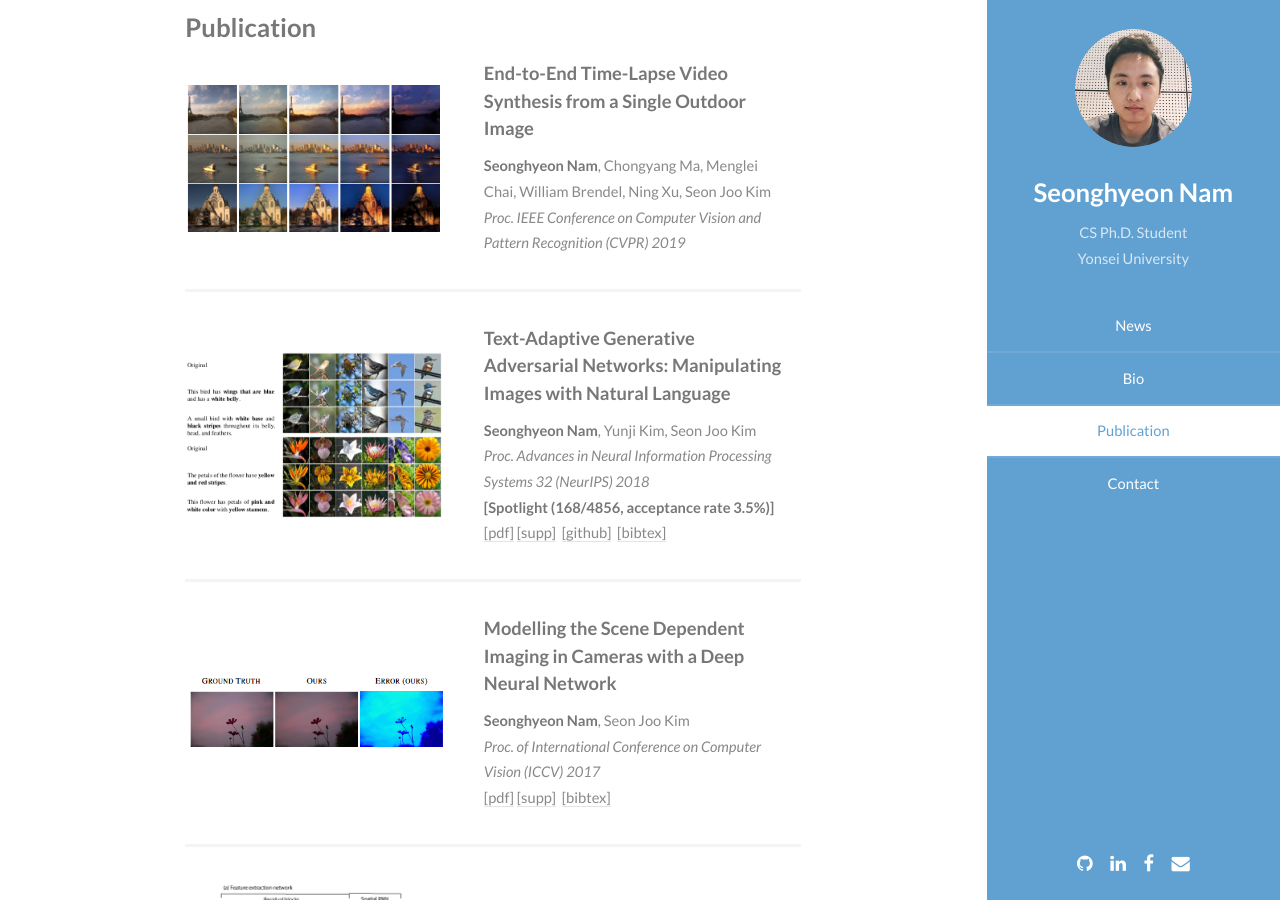
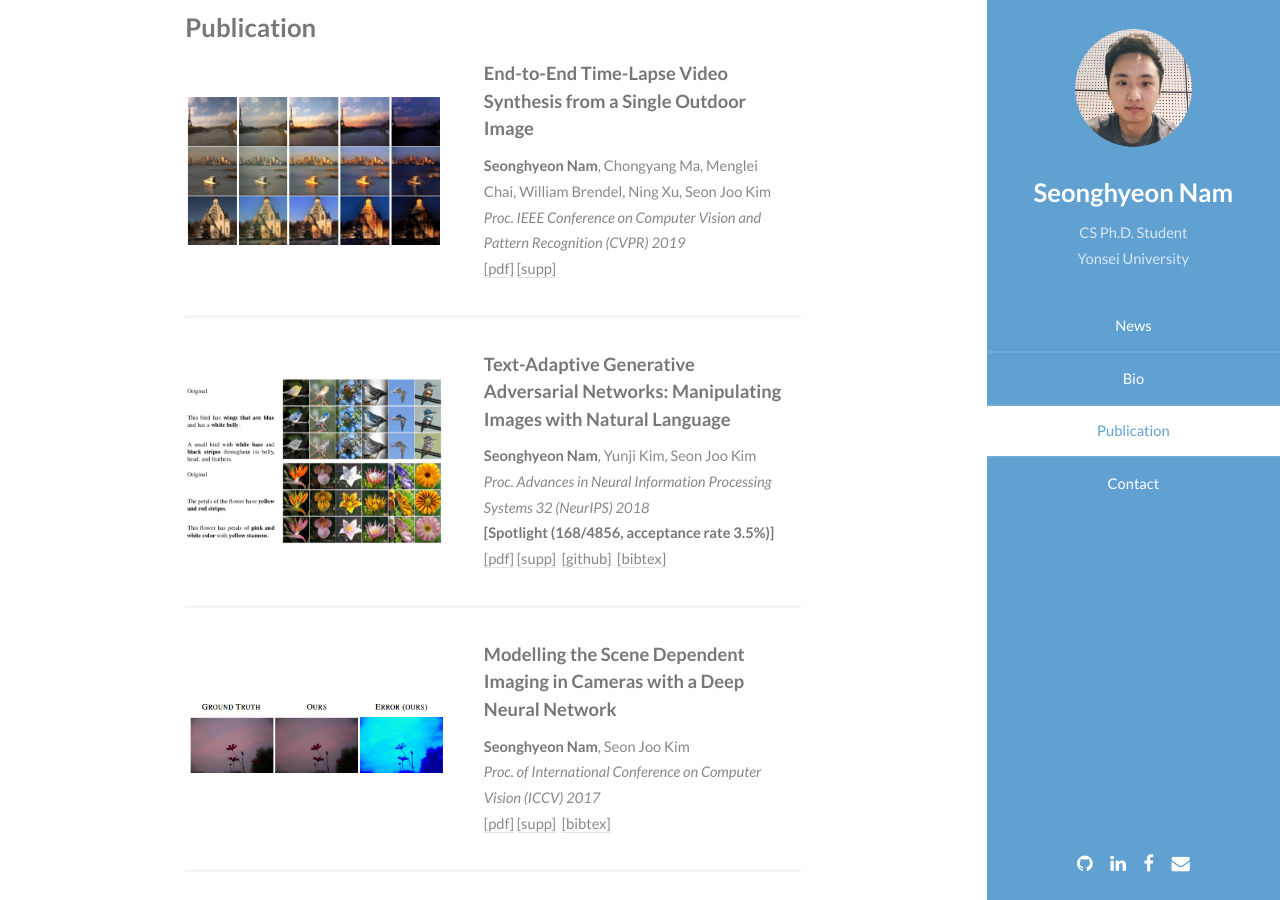
Before and after one commit to woozzu/woozzu.github.io, a Jekyll site: the page built from index.html, in a window 1280 px wide and 900 px high, scrolled down 1448 px. Built offline with Jekyll 4.4.1, drawn with Linux system fonts in a browser that asks for light colours.

Commit message:
add paper

```diff
--- a/_posts/2019-02-25-timelapse-cvpr.markdown
+++ b/_posts/2019-02-25-timelapse-cvpr.markdown
@@ -7,4 +7,6 @@ thumbnail: timelapse_cvpr19.png
 title:  "End-to-End Time-Lapse Video Synthesis from a Single Outdoor Image"
 authors: <strong>Seonghyeon Nam</strong>, Chongyang Ma, Menglei Chai, William Brendel, Ning Xu, Seon Joo Kim
 booktitle: Proc. IEEE Conference on Computer Vision and Pattern Recognition (CVPR) 2019
+paper: timelapse_cvpr19/paper.pdf
+supp: timelapse_cvpr19/supp.zip
 ---
```
Also changed, not shown: 2 other files.
